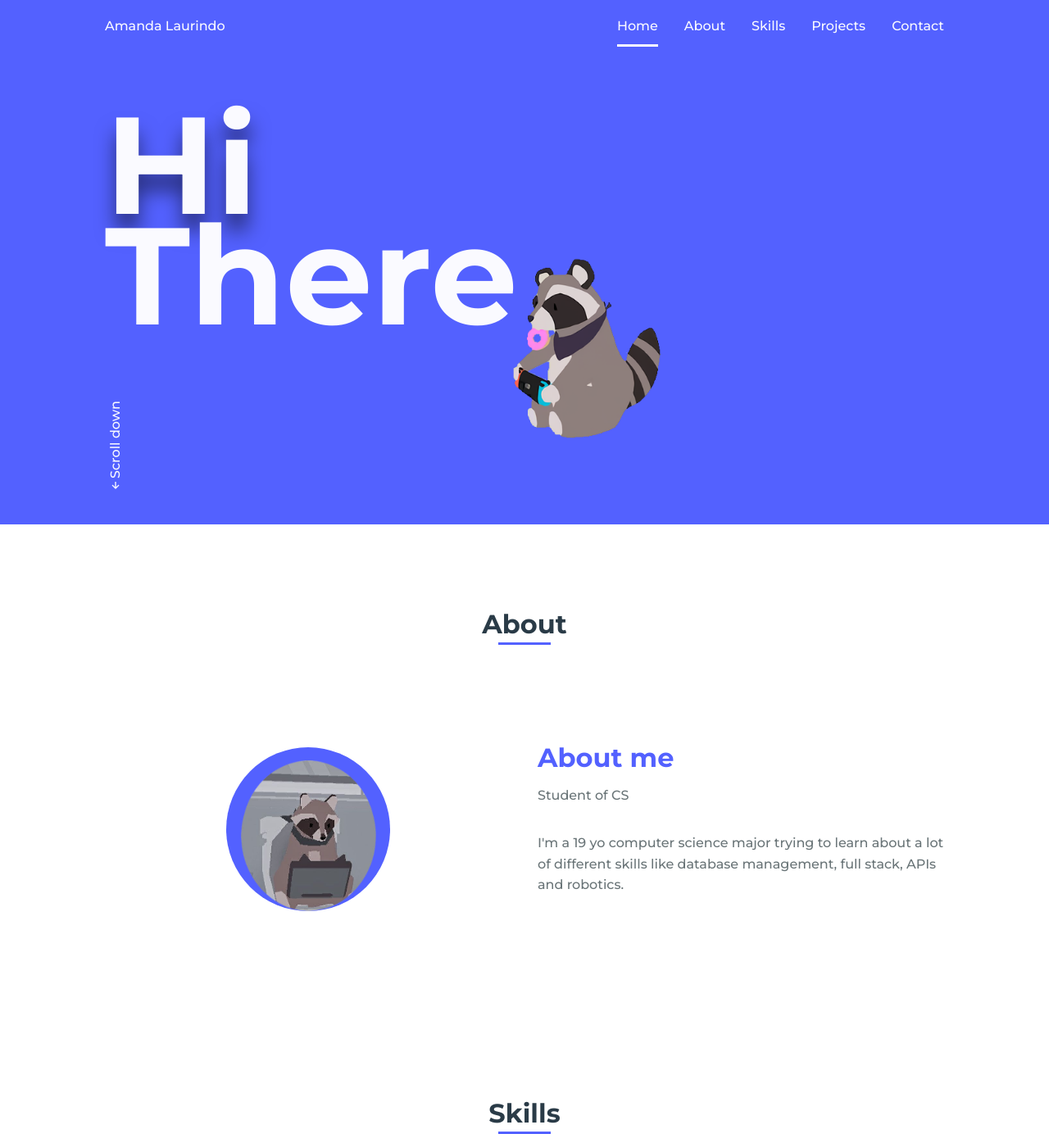
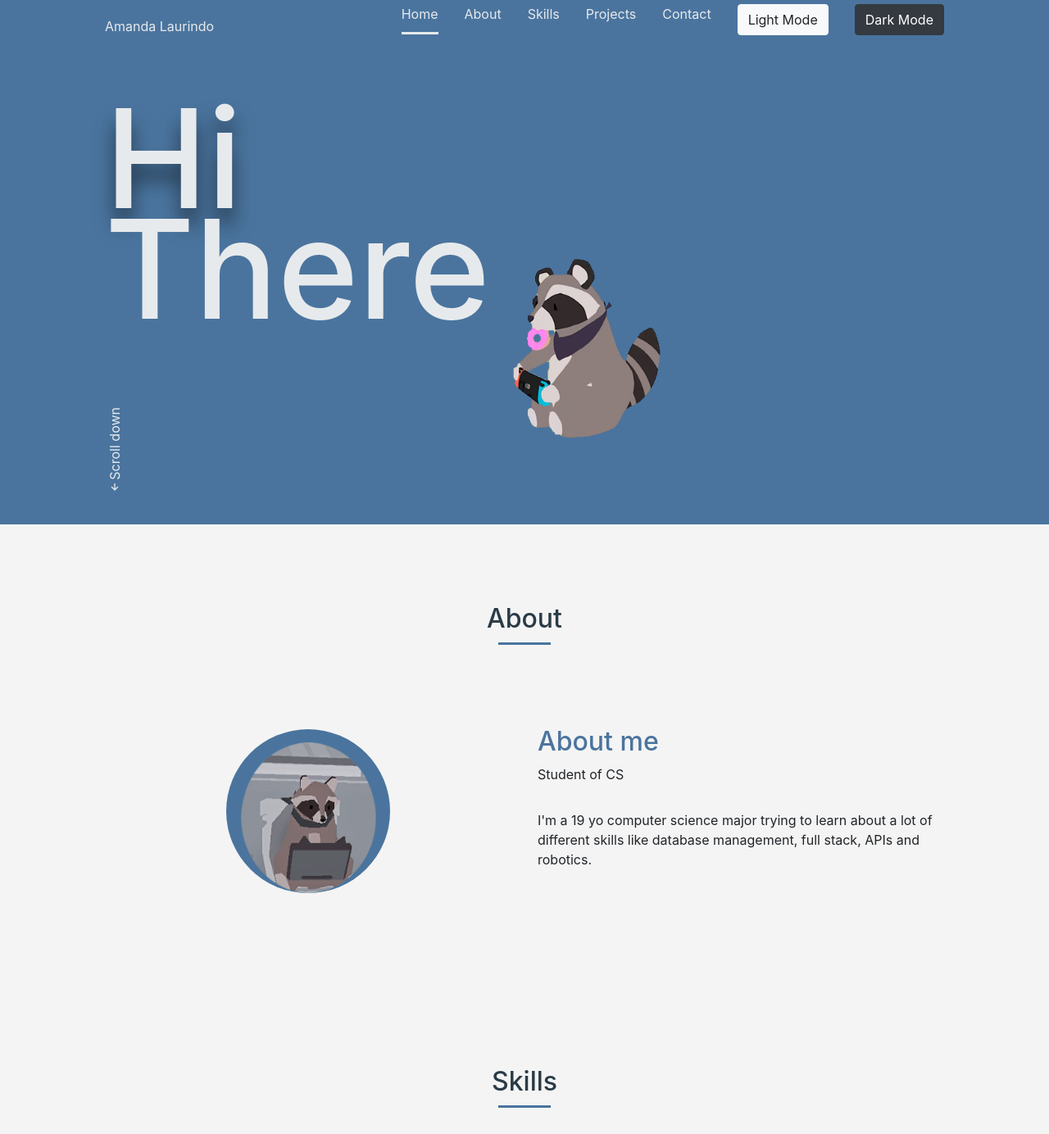
Before and after one commit to AmL9617/ProjectPortfolioDjango, a Django app: page /Am/ in a window 1280 px wide. Shown: the top 1384 px of the page at 82% size. Run offline with Django 5.2, Linux system fonts and the light colour scheme; data comes from the database, SQL or seed files in the repository; both versions use the stored data as it was after the commit; data that the repository does not hold is empty; some libraries are stand-ins or nearby versions.

Commit message:
Theme
Two buttons for light and dark mode

```diff
--- a/Am/templates/index.html
+++ b/Am/templates/index.html
@@ -1,12 +1,14 @@
+<!DOCTYPE html>
 {% load static %}
-<!DOCTYPE html>
     <html lang="en">
     <head>
         <meta charset="UTF-8">
         <meta name="viewport" content="width=device-width, initial-scale=1.0">
 
         <!-- ===== CSS ===== -->
-        <link rel="stylesheet" href="{% static 'assets/css/styles.css' %}">
+        <link id="mycss" rel="stylesheet" href="{% static 'assets/css/lightMode.css' %}">
+        <link rel="stylesheet" href="https://stackpath.bootstrapcdn.com/bootstrap/4.5.0/css/bootstrap.min.css" integrity="sha384-9aIt2nRpC12Uk9gS9baDl411NQApFmC26EwAOH8WgZl5MYYxFfc+NcPb1dKGj7Sk" crossorigin="anonymous">
+
 
         <!-- ===== BOX ICONS ===== -->
         <link href='https://cdn.jsdelivr.net/npm/boxicons@2.0.5/css/boxicons.min.css' rel='stylesheet'>
@@ -29,6 +31,9 @@
                         <li class="nav__item"><a href="#skills" class="nav__link">Skills</a></li>
                         <li class="nav__item"><a href="#projects" class="nav__link">Projects</a></li>
                         <li class="nav__item"><a href="#contact" class="nav__link">Contact</a></li>
+                        <li class="nav__item"><button class="btn btn-light" onclick="swapStyles('lightMode.css')">Light Mode</button></li>
+                        <li class="nav__item"><button class="btn btn-dark" onclick="swapStyles('darkMode.css')">Dark Mode</button></li>
+
                     </ul>
                 </div>
 
@@ -172,5 +177,81 @@
 
         <!--===== MAIN JS =====-->
         <script src="{% static 'assets/js/main.js' %}"></script>
+
+        <script type="text/javascript">
+
+            function getCookie(name) {
+                var cookieValue = null;
+                if (document.cookie && document.cookie !== '') {
+                    var cookies = document.cookie.split(';');
+                    for (var i = 0; i < cookies.length; i++) {
+                        var cookie = cookies[i].trim();
+                        // Does this cookie string begin with the name we want?
+                        if (cookie.substring(0, name.length + 1) === (name + '=')) {
+                            cookieValue = decodeURIComponent(cookie.substring(name.length + 1));
+                            break;
+                        }
+                    }
+                }
+                return cookieValue;
+            }
+            var csrftoken = getCookie('csrftoken');
+
+
+
+            var cssFile = "{% static 'assets/css' %}"
+
+
+            function swapStyles(sheet){
+                document.getElementById('mycss').href = cssFile + '/' + sheet
+                localStorage.setItem('theme', sheet)
+
+                updateTheme(sheet)
+            }
+
+
+            function loadSettings(){
+                //Call data and set local storage
+
+                var url = "{% url 'user_settings' %}"
+                fetch(url, {
+                    method:'GET',
+                    headers:{
+                        'Content-type':'application/json'
+                    }
+                })
+                .then((response) => response.json())
+                .then(function(data){
+
+                    console.log('Data:', data)
+
+                    var theme = data.value;
+
+                    if (theme == 'lightMode.css' || null){
+                        swapStyles('lightMode.css')
+                    }else if(theme == 'darkMode.css'){
+                        swapStyles('darkMode.css')
+                    }
+
+
+                })
+
+            }
+
+            loadSettings()
+
+
+            function updateTheme(theme){
+                var url = "{% url 'update_theme' %}"
+                fetch(url, {
+                    method:'POST',
+                    headers:{
+                        'Content-type':'application/json',
+                        'X-CSRFToken':csrftoken,
+                    },
+                    body:JSON.stringify({'theme':theme})
+                })
+            }
+        </script>
     </body>
 </html>
--- a/Am/urls.py
+++ b/Am/urls.py
@@ -3,5 +3,7 @@
 
 
 urlpatterns = [
-    path('Am/', views.index, name='index')
+    path('Am/', views.index, name='index'),
+    path('user_settings/', views.userSettings, name="user_settings"),
+	path('update_theme/', views.updateTheme, name="update_theme"),
 ]
--- a/Am/views.py
+++ b/Am/views.py
@@ -1,5 +1,33 @@
 from django.shortcuts import render
+from django.http import JsonResponse
+from django.contrib.auth.models import User
 from .models import Home, About, Profile, Category, Skills, Project
+import json
+from .serializers import UserSerailizer
+
+# Create your views here.
+
+def index(request):
+	return render(request, 'base/index.html')
+
+def userSettings(request):
+	user, created = User.objects.get_or_create(id=1)
+	setting = user.setting
+
+	seralizer = UserSerailizer(setting, many=False)
+
+	return JsonResponse(seralizer.data, safe=False)
+
+
+def updateTheme(request):
+	data = json.loads(request.body)
+	theme = data['theme']
+
+	user, created = User.objects.get_or_create(id=1)
+	user.setting.value = theme
+	user.setting.save()
+	print('Request:', theme)
+	return JsonResponse('Updated..', safe=False)
 
 def index(request):
 
--- a/portfolio/settings.py
+++ b/portfolio/settings.py
@@ -39,6 +39,7 @@
     'django.contrib.messages',
     'django.contrib.staticfiles',
     'Am',
+    'rest_framework',
 ]
 
 MIDDLEWARE = [
--- /dev/null
+++ b/static/assets/css/lightMode.css
@@ -0,0 +1,494 @@
+/*===== GOOGLE FONTS =====*/
+@import url("https://fonts.googleapis.com/css2?family=Montserrat:wght@500;600;700&display=swap");
+
+/*===== VARIABLES CSS =====*/
+:root{
+    --header-height: 3rem;
+    --font-medium: 500;
+}
+
+/*===== Colores =====*/
+:root{
+    --first-color: #4a749e;
+    --back-color: #e7eaec;
+    --dark-color: #2A3B47;
+    --text-color: #575050;
+}
+
+/*===== Fuente y tipografia =====*/
+:root{
+    --body-font: 'Montserrat', sans-serif;
+    --big-font-size: 6.25rem;
+    --h2-font-size: 1.25rem;
+    --normal-font-size: .938rem;
+    --small-font-size: .813rem;
+}
+@media screen and (min-width: 768px){
+    :root{
+        --big-font-size: 10.5rem;
+        --h2-font-size: 2rem;
+        --normal-font-size: 1rem;
+        --small-font-size: .875rem;
+    }
+}
+
+/*===== Margenes =====*/
+:root{
+    --mb-1: .5rem;
+    --mb-2: 1rem;
+    --mb-3: 1.5rem;
+    --mb-4: 2rem;
+}
+
+/*===== z index =====*/
+:root{
+    --z-fixed: 100;
+}
+
+/*===== BASE =====*/
+*,::before,::after{
+    box-sizing: border-box;
+}
+html{
+    scroll-behavior: smooth;
+}
+body{
+    margin: var(--header-height) 0 0 0;
+    font-family: var(--body-font);
+    font-size: var(--normal-font-size);
+    font-weight: var(--font-medium);
+    color: var(--text-color);
+    line-height: 1.6;
+}
+h1,h2,p{
+    margin: 0;
+}
+ul{
+    margin: 0;
+    padding: 0;
+    list-style: none;
+}
+a{
+    text-decoration: none;
+    color: var(--text-color);
+}
+img{
+    max-width: 100%;
+    height: auto;
+    display: block;
+}
+
+/*===== CLASS CSS ===== */
+.section{
+    padding: 3rem 0;
+    background-color: #f4f4f4;
+}
+.section-title{
+    position: relative;
+    font-size: var(--h2-font-size);
+    color: var(--dark-color);
+    margin: var(--mb-4) 0;
+    text-align: center;
+}
+.section-title::after{
+    position: absolute;
+    content: "";
+    width: 32px;
+    height: .18rem;
+    left: 0;
+    right: 0;
+    margin: auto;
+    top: 2rem;
+    background-color: var(--first-color);
+}
+
+/*===== LAYOUT =====*/
+.bd-grid{
+    max-width: 1024px;
+    display: grid;
+    grid-template-columns: 100%;
+    grid-column-gap: 2rem;
+    width: calc(100% - 2rem);
+    margin-left: var(--mb-2);
+    margin-right: var(--mb-2);
+}
+.l-header{
+    width: 100%;
+    position: fixed;
+    top: 0;
+    left: 0;
+    z-index: var(--z-fixed);
+    background-color: var(--first-color);
+}
+
+/*===== NAV =====*/
+.nav{
+    height: var(--header-height);
+    display: flex;
+    justify-content: space-between;
+    align-items: center;
+}
+@media screen and (max-width: 768px){
+    .nav__menu{
+        position: fixed;
+        top: var(--header-height);
+        right: -100%;
+        width: 80%;
+        height: 100%;
+        padding: 2rem;
+        background-color: rgba(255,255,255,.3);
+        transition: .5s;
+        backdrop-filter: blur(10px);
+    }
+}
+.nav__item{
+    margin-bottom: var(--mb-4);
+}
+.nav__link{
+    position: relative;
+    color: var(--dark-color);
+}
+.nav__link:hover{
+    color: var(--first-color);
+}
+.nav__logo{
+    color: var(--back-color);
+}
+.nav__toggle{
+    color: var(--back-color);
+    font-size: 1.5rem;
+    cursor: pointer;
+}
+
+/*=== Show menu ===*/
+.show{
+    right: 0;
+}
+
+/*Active menu*/
+.active::after{
+    position: absolute;
+    content: "";
+    width: 100%;
+    height: .18rem;
+    left: 0;
+    top: 2rem;
+    background-color: var(--first-color);
+}
+
+/*===== HOME =====*/
+.home{
+    position: relative;
+    background-color: var(--first-color);
+    overflow: hidden;
+}
+.home__container{
+    height: calc(100vh - var(--header-height));
+    row-gap: 5rem;
+}
+.home__title{
+    align-self: flex-end;
+    font-size: var(--big-font-size);
+    color: var(--back-color);
+    line-height: .8;
+}
+.home__title span{
+    text-shadow: 0 20px 25px rgba(0,0,0,.5);
+}
+.home__scroll{
+    align-self: flex-end;
+    padding-bottom: var(--mb-4);
+}
+.home__scroll-link{
+    writing-mode: vertical-lr;
+    transform: rotate(-180deg);
+    color: var(--back-color);
+}
+.home__img{
+    position: absolute;
+    right: 0;
+    bottom: 0;
+    width: 295px;
+}
+
+/* ===== ABOUT =====*/
+.about__container{
+    justify-items: center;
+    row-gap: 2rem;
+    text-align: center;
+}
+.about__img{
+    display: flex;
+    justify-content: center;
+    padding-top: 1rem;
+    width: 120px;
+    height: 120px;
+    background-color: var(--first-color);
+    border-radius: 50%;
+    overflow: hidden;
+}
+.about__img img{
+    width: 100px;
+}
+.about__subtitle{
+    font-size: var(--h2-font-size);
+    color: var(--first-color);
+    margin-bottom: var(--mb-1);
+}
+.about__text{
+    margin-bottom: var(--mb-4);
+}
+.about__profession{
+    display: block;
+    margin-bottom: var(--mb-4);
+}
+.about__social-icon{
+    font-size: 1.4rem;
+    margin: 0 var(--mb-1);
+}
+.about__social-icon:hover{
+    color: var(--first-color);
+}
+
+/* ===== SKILLS =====*/
+.skills__container{
+    row-gap: 2rem;
+}
+.skills__subtitle{
+    color: var(--first-color);
+    margin-bottom: var(--mb-3);
+}
+.skills__name{
+    display: inline-block;
+    font-size: var(--small-font-size);
+    margin-right: var(--mb-2);
+    margin-bottom: var(--mb-3);
+    padding: .25rem .5rem;
+    background-color: var(--back-color);
+    border-radius: .25rem;
+}
+.skills__name:hover{
+    background-color: var(--first-color);
+    color: var(--back-color);
+}
+.skills__img img{
+    border-radius: .5rem;
+}
+
+/* ===== PROJECTS =====*/
+.project{
+    background-color: var(--back-color);
+}
+.project__container{
+    justify-items: center;
+    row-gap: 2rem;
+}
+.project__img{
+    position: relative;
+    overflow: hidden;
+}
+.project__img img{
+    border-radius: .5rem;
+}
+.project__link{
+    position: absolute;
+    bottom: -100%;
+    width: 100%;
+    height: 100%;
+    display: flex;
+    justify-content: center;
+    align-items: center;
+    background-color: rgba(255,255,255,.3);
+    border-radius: .5rem;
+    cursor: pointer;
+    backdrop-filter: blur(10px);
+    transition: .3s;
+}
+.project__img:hover .project__link{
+    bottom: 0;
+}
+.project__link-name{
+    color: var(--dark-color);
+}
+
+/* ===== CONTACT =====*/
+.contact__container{
+    row-gap: 2rem;
+}
+.contact__subtitle{
+    font-size: var(--normal-font-size);
+    color: var(--first-color);
+}
+.contact__text{
+    display: inline-block;
+    margin-bottom: var(--mb-2);
+}
+.contact__inputs{
+    display: grid;
+    grid-template-columns: repeat(2, 1fr);
+    column-gap: 1rem;
+}
+.contact__input{
+    width: 100%;
+    padding: .8rem;
+    outline: none;
+    border: 1.5px solid var(--dark-color);
+    font-size: var(--normal-font-size);
+    margin-bottom: var(--mb-4);
+    border-radius: .5rem;
+}
+.contact__button{
+    display: block;
+    background-color: var(--first-color);
+    color: var(--back-color);
+    padding: .75rem 2.5rem;
+    margin-left: auto;
+    border-radius: .5rem;
+    border: none;
+    outline: none;
+    font-size: var(--normal-font-size);
+    cursor: pointer;
+}
+
+/* ===== FOOTER=====*/
+.footer{
+    background-color: var(--dark-color)!important;
+}
+.footer__container{
+    row-gap: 2rem;
+}
+.footer__title{
+    font-size: var(--normal-font-size);
+    color: var(--back-color);
+    margin-bottom: var(--mb-2);
+}
+.footer__text{
+    color: var(--back-color)
+}
+.footer__link{
+    padding: .25rem 0;
+}
+.footer__link:hover{
+    color: var(--first-color);
+}
+.footer__social{
+    font-size: 1.4rem;
+    margin-right: var(--mb-1);
+}
+.footer__social:hover{
+    color: var(--first-color);
+}
+
+/* ===== MEDIA QUERIES =====*/
+/* For small devices */
+@media screen and (max-width: 320px) {
+  .home__img {
+    width: 230px;
+  }
+}
+
+@media screen and (min-width: 768px){
+    body{
+        margin: 0;
+    }
+    .section{
+        padding-top: 4rem;
+        background-color: #f4f4f4;
+    }
+    .section-title{
+        margin-bottom: 3rem;
+    }
+    .section-title::after{
+        width: 64px;
+        top: 3rem;
+    }
+
+    .nav{
+        height: calc(var(--header-height) + 1rem);
+    }
+    .nav__list{
+        display: flex;
+    }
+    .nav__item{
+        margin-left: var(--mb-4);
+        margin-bottom: 0;
+    }
+    .nav__toggle{
+        display: none;
+    }
+    .nav__link{
+        color: var(--back-color);
+    }
+    .nav__link:hover{
+        color: var(--back-color);
+    }
+    .active::after{
+        background-color: var(--back-color);
+    }
+
+    .home__container{
+        height: 100vh;
+        grid-template-rows: 1.7fr 1fr;
+        row-gap: 0;
+    }
+    .home__img{
+        width: 524px;
+        right: 10%;
+    }
+
+    .about__container{
+        grid-template-columns: repeat(2, 1fr);
+        align-items: center;
+        text-align: initial;
+        padding: 4rem 0;
+    }
+    .about__img{
+        width: 200px;
+        height: 200px;
+    }
+    .about__img img{
+        width: 165px;
+    }
+
+    .skills__container{
+        grid-template-columns: repeat(2, 1fr);
+        align-items: center;
+    }
+
+    .project__container{
+        grid-template-columns: repeat(3, 1fr);
+        grid-template-rows: repeat(2, 1fr);
+        column-gap: 2rem;
+    }
+
+    .contact__container{
+        grid-template-columns: repeat(2, 1fr);
+        justify-items: center;
+    }
+    .contact__form{
+        width: 380px;
+    }
+
+    .footer__container{
+        grid-template-columns: repeat(3, 1fr);
+        justify-items: center;
+    }
+}
+
+@media screen and (min-width: 1024px){
+    .bd-grid{
+        margin-left: auto;
+        margin-right: auto;
+    }
+}
+
+/* For tall screens on mobiles y desktop*/
+@media screen and (min-height: 721px) {
+    .home__container {
+        height: 640px;
+    }
+    .home__img {
+        width: 500px;
+        right: 24%;
+    }
+}
```
Also changed, not shown: Am/models.py (+9 -0 lines), Am/serializers.py (added, +8 -0 lines), static/assets/css/darkMode.css (renamed from static/assets/css/styles.css, +35 -29 lines), Am/migrations/0003_setting.py (added), db.sqlite3, media_root/picture/18_Sem_Título_20240829092733.png (added), media_root/picture/21_Sem_Título_20240926200834.png (added), media_root/profile/6695fb1f93c3d8b0bbd46f21c5a67dfd-removebg-preview.png (added), media_root/project/bugdroid.png (added), static/assets/img/lightbulb.gif (added), static/assets/img/lightbulb.png (added).
